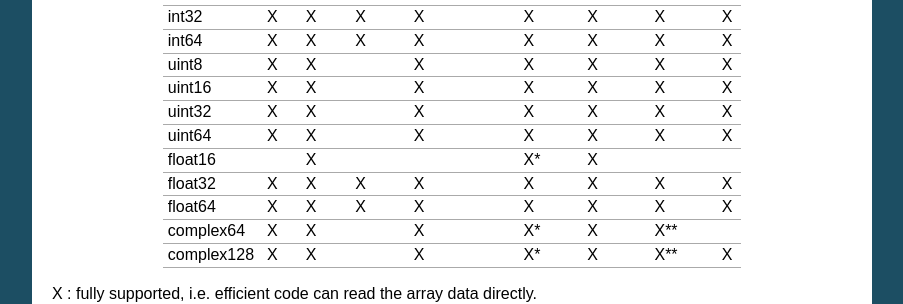
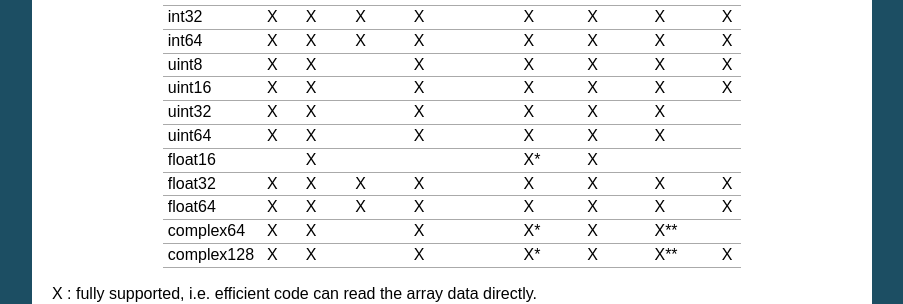
Before and after one commit to gbeckers/Darr, a Sphinx documentation site: the page built from docs/readcode.rst, in a window 1280 px wide. Shown: the part 1247-1551 px from the top of the page, without its empty margins (198-1101 px from the left). Built offline with Sphinx 7.4.7, drawn with Linux system fonts in a browser that asks for light colours.

```diff
--- a/docs/readcode.rst
+++ b/docs/readcode.rst
@@ -85,9 +85,9 @@ Compatibility read code numeric types in other environments
 +------------+-----+-------+-------+-------------+--------+-------+--------+----+
 | uint16     |  X  |   X   |       |      X      |   X    |   X   |   X    | X  |
 +------------+-----+-------+-------+-------------+--------+-------+--------+----+
-| uint32     |  X  |   X   |       |      X      |   X    |   X   |   X    | X  |
+| uint32     |  X  |   X   |       |      X      |   X    |   X   |   X    |    |
 +------------+-----+-------+-------+-------------+--------+-------+--------+----+
-| uint64     |  X  |   X   |       |      X      |   X    |   X   |   X    | X  |
+| uint64     |  X  |   X   |       |      X      |   X    |   X   |   X    |    |
 +------------+-----+-------+-------+-------------+--------+-------+--------+----+
 | float16    |     |   X   |       |             |   X*   |   X   |        |    |
 +------------+-----+-------+-------+-------------+--------+-------+--------+----+
```
Also changed, not shown: 1 other file.
